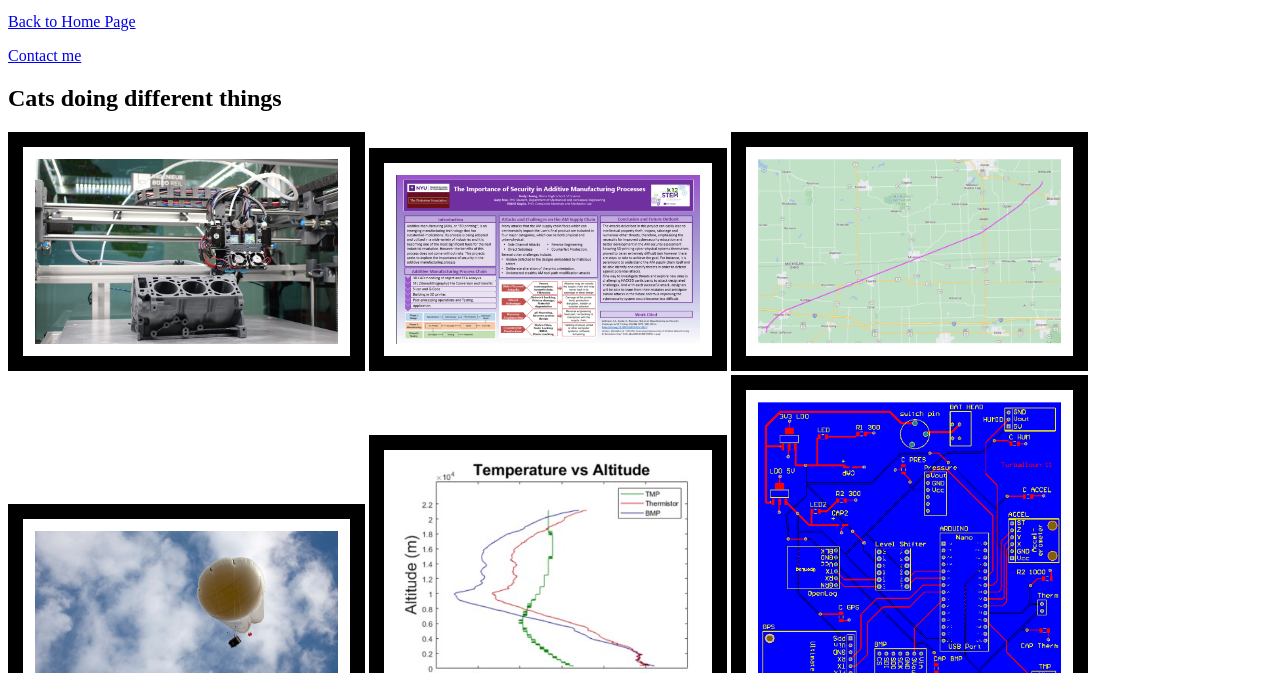
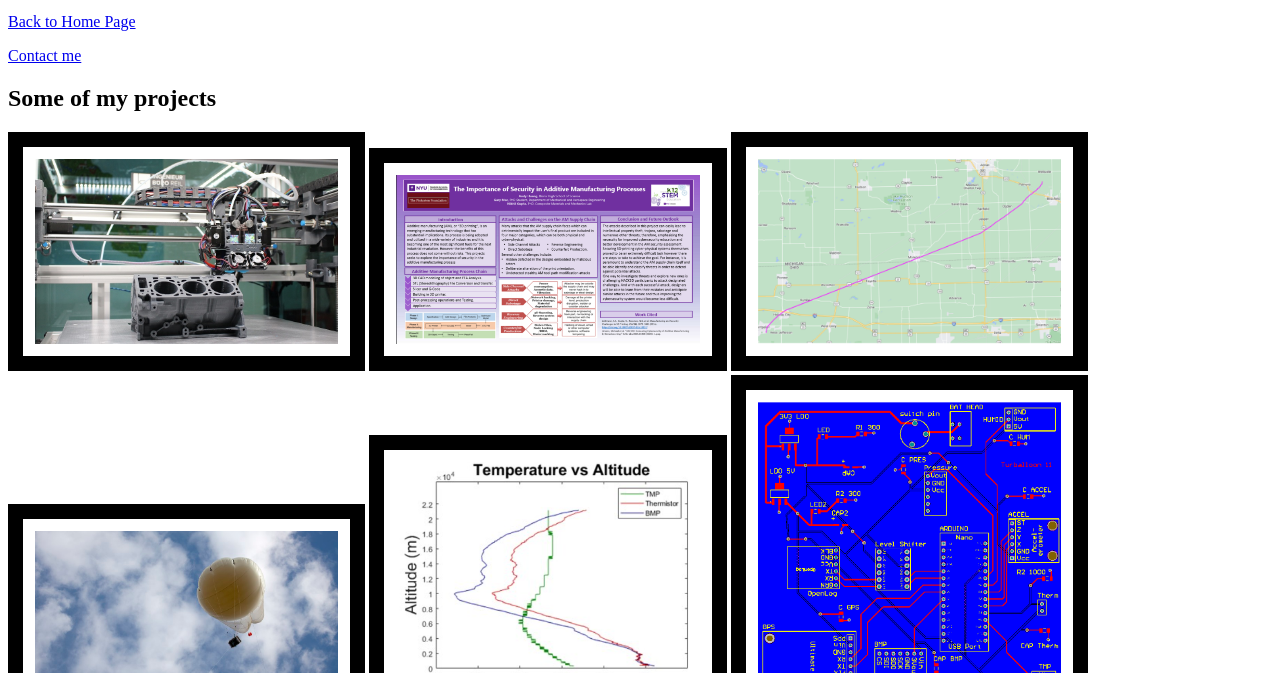
Before and after one commit to huandy4/AndyH, a plain HTML site: page projects.html in a window 1280 px wide. Shown: the part 127-800 px from the top of the page. Drawn offline with Linux system fonts and the light colour scheme.

Commit message:
Update projects.html

```diff
--- a/projects.html
+++ b/projects.html
@@ -19,7 +19,7 @@
 
 
     <main id="main-content" tabindex="-1">
-        <h2> Cats doing different things</h2>
+        <h2> Some of my projects</h2>
         <img src="images/ADDMAN.jpg" alt="addman">
         <img src="images/poster.jpg" alt="poster">
         <img src="images/path.jpg" alt="path">
```
